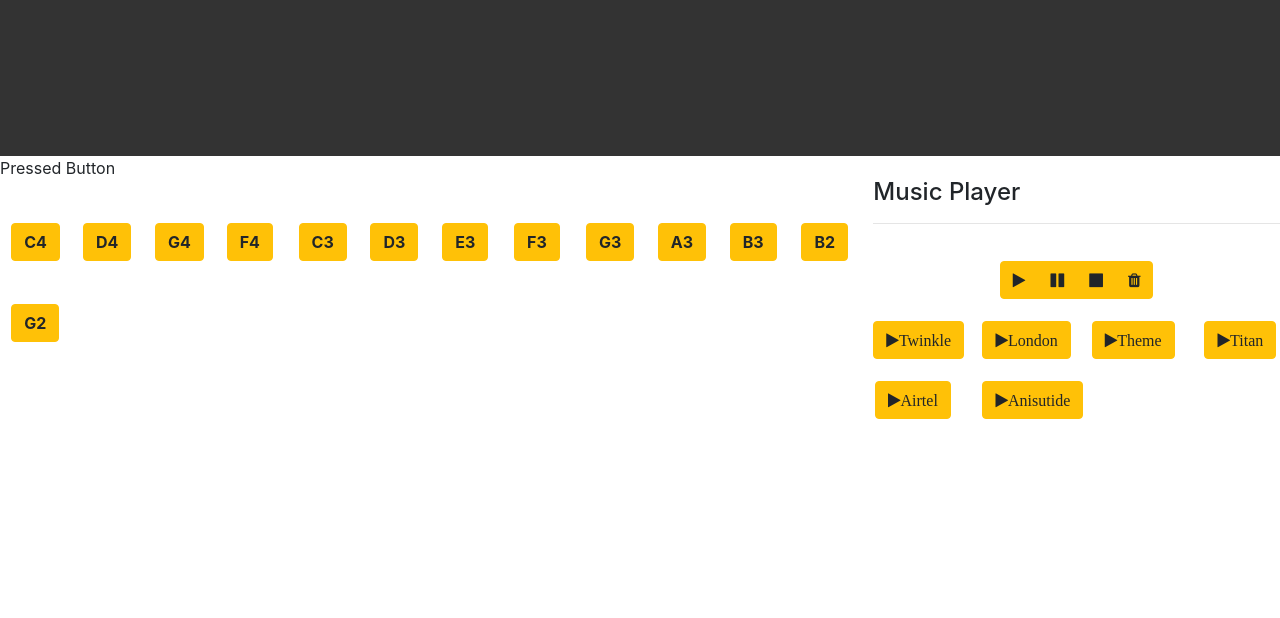
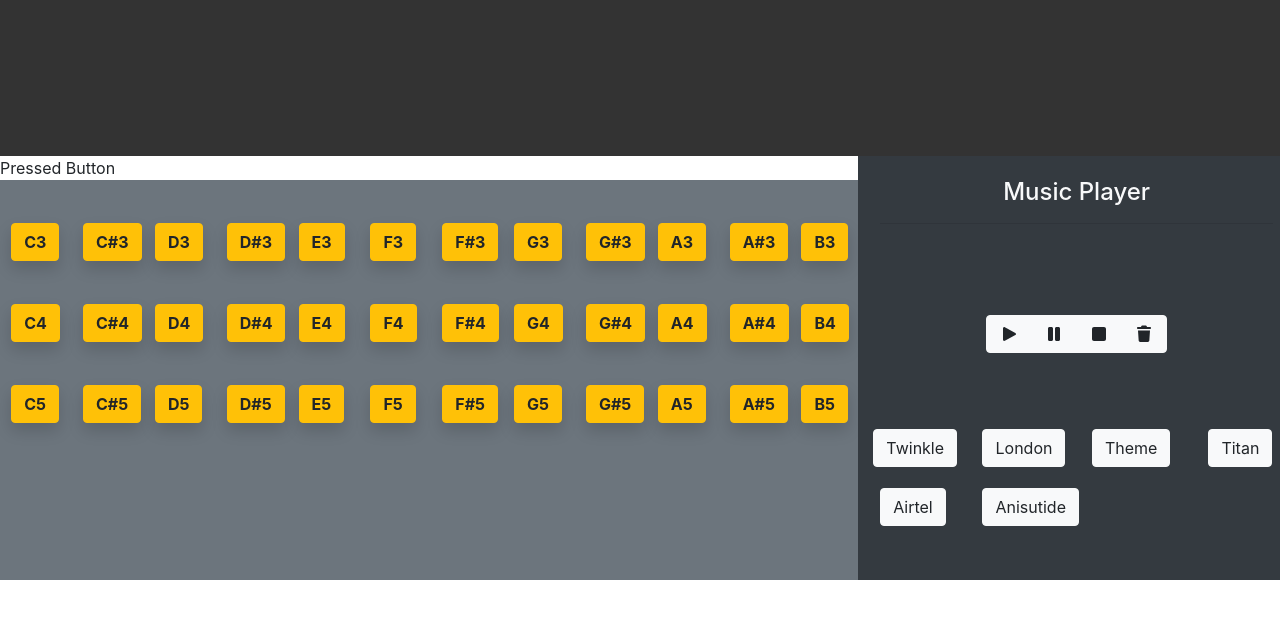
Before and after one commit to arsulegai/html-player, a plain HTML site: page index.html in a window 1280 px wide. Drawn offline with Linux system fonts and the light colour scheme.

Commit message:
Update the layout
Signed-off-by: S m, Aruna <arun.s.m.cse@gmail.com>

```diff
--- a/index.html
+++ b/index.html
@@ -4,21 +4,26 @@
         <title>
             Play the Music!
         </title>
-        <script src="static/scripts/js/music.js"></script>
+        <!-- Imports -->
+        <script type="text/javascript" src="static/fontawesome/js/all.min.js"></script>
         <script type="text/javascript" src="static/bootstrap-4.4.1/jquery.min.js"></script>
         <script type="text/javascript" src="static/bootstrap-4.4.1/js/bootstrap.bundle.min.js"></script>
         <script type="text/javascript" src="static/bootstrap-4.4.1/js/bootstrap.min.js"></script>
-        <link rel="stylesheet" href="static/css/controls.css">
-        <link rel="stylesheet" href="static/css/player.css">
-        <link rel="stylesheet" href="static/css/topbar.css">
-        <link rel="stylesheet" href="static/css/custom.css" />
-        <link rel="stylesheet" href="https://cdnjs.cloudflare.com/ajax/libs/font-awesome/4.7.0/css/font-awesome.min.css">
+
+        <!-- Custom -->
+        <script src="static/scripts/js/music.js"></script>
+
+        <!-- Imports -->
+        <link rel="stylesheet" href="static/fontawesome/css/all.min.css" />
         <link rel="stylesheet" href="static/bootstrap-4.4.1/css/bootstrap-grid.min.css" />
         <link rel="stylesheet" href="static/bootstrap-4.4.1/css/bootstrap-reboot.css" />
         <link rel="stylesheet" href="static/bootstrap-4.4.1/css/bootstrap.min.css" />
+        <!-- Custom -->
+        <link rel="stylesheet" href="static/css/topbar.css" />
+        <link rel="stylesheet" href="static/css/custom.css" />
     </head>
     <body>
-        <div class="conatiner">
+        <div class="conatiner d-flex flex-column h-100">
             <div class="row">
                 <!-- for showing the music graph -->
                 <div id="topbar" class="col-md-12 sticky-top topbar">
@@ -26,87 +31,164 @@
                         <!-- player animation goes here -->
                     </canvas>
                 </div>
-                <div class="col-md-8">
-                    <div class="row">
-                        <div class="col-md-12 height-300px">Pressed Button</div>
-                        <div class="col-md-12 chord-button">
+            </div>
+            <div class="row flex-grow-1">
+                <div class="col-md-8 h-100">
+                    <div class="row row-fluid">
+                        <div class="col-md-12">Pressed Button</div>
+                    </div>
+                    <div class="row row-fluid">
+                        <div class="chord-button col-md-12 overflow-auto bg-secondary">
                             <div class="row">
                                 <div class="col-md-1 padding-top-5per">
-                                    <button type="button" class="btn btn-warning"><b>C4</b></button>
+                                    <button type="button" class="shadow rounded btn btn-warning"><b>C3</b></button>
                                 </div>
                                 <div class="col-md-1 padding-top-5per">
-                                    <button type="button" class="btn btn-warning"><b>D4</b></button>
+                                    <button type="button" class="shadow rounded btn btn-warning"><b>C#3</b></button>
                                 </div>
                                 <div class="col-md-1 padding-top-5per">
-                                    <button type="button" class="btn btn-warning"><b>G4</b></button>
+                                    <button type="button" class="shadow rounded btn btn-warning"><b>D3</b></button>
                                 </div>
                                 <div class="col-md-1 padding-top-5per">
-                                    <button type="button" class="btn btn-warning"><b>F4</b></button>
+                                    <button type="button" class="shadow rounded btn btn-warning"><b>D#3</b></button>
                                 </div>
                                 <div class="col-md-1 padding-top-5per">
-                                    <button type="button" class="btn btn-warning"><b>C3</b></button>
+                                    <button type="button" class="shadow rounded btn btn-warning"><b>E3</b></button>
                                 </div>
                                 <div class="col-md-1 padding-top-5per">
-                                    <button type="button" class="btn btn-warning"><b>D3</b></button>
+                                    <button type="button" class="shadow rounded btn btn-warning"><b>F3</b></button>
                                 </div>
                                 <div class="col-md-1 padding-top-5per">
-                                    <button type="button" class="btn btn-warning"><b>E3</b></button>
+                                    <button type="button" class="shadow rounded btn btn-warning"><b>F#3</b></button>
                                 </div>
                                 <div class="col-md-1 padding-top-5per">
-                                    <button type="button" class="btn btn-warning"><b>F3</b></button>
+                                    <button type="button" class="shadow rounded btn btn-warning"><b>G3</b></button>
                                 </div>
                                 <div class="col-md-1 padding-top-5per">
-                                    <button type="button" class="btn btn-warning"><b>G3</b></button>
+                                    <button type="button" class="shadow rounded btn btn-warning"><b>G#3</b></button>
                                 </div>
                                 <div class="col-md-1 padding-top-5per">
-                                    <button type="button" class="btn btn-warning"><b>A3</b></button>
+                                    <button type="button" class="shadow rounded btn btn-warning"><b>A3</b></button>
                                 </div>
                                 <div class="col-md-1 padding-top-5per">
-                                    <button type="button" class="btn btn-warning"><b>B3</b></button>
+                                    <button type="button" class="shadow rounded btn btn-warning"><b>A#3</b></button>
                                 </div>
                                 <div class="col-md-1 padding-top-5per">
-                                    <button type="button" class="btn btn-warning"><b>B2</b></button>
+                                    <button type="button" class="shadow rounded btn btn-warning"><b>B3</b></button>
+                                </div>
+                            </div>
+                            <div class="row">
+                                <div class="col-md-1 padding-top-5per">
+                                    <button type="button" class="shadow rounded btn btn-warning"><b>C4</b></button>
                                 </div>
                                 <div class="col-md-1 padding-top-5per">
-                                    <button type="button" class="btn btn-warning"><b>G2</b></button>
+                                    <button type="button" class="shadow rounded btn btn-warning"><b>C#4</b></button>
+                                </div>
+                                <div class="col-md-1 padding-top-5per">
+                                    <button type="button" class="shadow rounded btn btn-warning"><b>D4</b></button>
+                                </div>
+                                <div class="col-md-1 padding-top-5per">
+                                    <button type="button" class="shadow rounded btn btn-warning"><b>D#4</b></button>
+                                </div>
+                                <div class="col-md-1 padding-top-5per">
+                                    <button type="button" class="shadow rounded btn btn-warning"><b>E4</b></button>
+                                </div>
+                                <div class="col-md-1 padding-top-5per">
+                                    <button type="button" class="shadow rounded btn btn-warning"><b>F4</b></button>
+                                </div>
+                                <div class="col-md-1 padding-top-5per">
+                                    <button type="button" class="shadow rounded btn btn-warning"><b>F#4</b></button>
+                                </div>
+                                <div class="col-md-1 padding-top-5per">
+                                    <button type="button" class="shadow rounded btn btn-warning"><b>G4</b></button>
+                                </div>
+                                <div class="col-md-1 padding-top-5per">
+                                    <button type="button" class="shadow rounded btn btn-warning"><b>G#4</b></button>
+                                </div>
+                                <div class="col-md-1 padding-top-5per">
+                                    <button type="button" class="shadow rounded btn btn-warning"><b>A4</b></button>
+                                </div>
+                                <div class="col-md-1 padding-top-5per">
+                                    <button type="button" class="shadow rounded btn btn-warning"><b>A#4</b></button>
+                                </div>
+                                <div class="col-md-1 padding-top-5per">
+                                    <button type="button" class="shadow rounded btn btn-warning"><b>B4</b></button>
+                                </div>
+                            </div>
+                            <div class="row">
+                                <div class="col-md-1 padding-top-5per">
+                                    <button type="button" class="shadow rounded btn btn-warning"><b>C5</b></button>
+                                </div>
+                                <div class="col-md-1 padding-top-5per">
+                                    <button type="button" class="shadow rounded btn btn-warning"><b>C#5</b></button>
+                                </div>
+                                <div class="col-md-1 padding-top-5per">
+                                    <button type="button" class="shadow rounded btn btn-warning"><b>D5</b></button>
+                                </div>
+                                <div class="col-md-1 padding-top-5per">
+                                    <button type="button" class="shadow rounded btn btn-warning"><b>D#5</b></button>
+                                </div>
+                                <div class="col-md-1 padding-top-5per">
+                                    <button type="button" class="shadow rounded btn btn-warning"><b>E5</b></button>
+                                </div>
+                                <div class="col-md-1 padding-top-5per">
+                                    <button type="button" class="shadow rounded btn btn-warning"><b>F5</b></button>
+                                </div>
+                                <div class="col-md-1 padding-top-5per">
+                                    <button type="button" class="shadow rounded btn btn-warning"><b>F#5</b></button>
+                                </div>
+                                <div class="col-md-1 padding-top-5per">
+                                    <button type="button" class="shadow rounded btn btn-warning"><b>G5</b></button>
+                                </div>
+                                <div class="col-md-1 padding-top-5per">
+                                    <button type="button" class="shadow rounded btn btn-warning"><b>G#5</b></button>
+                                </div>
+                                <div class="col-md-1 padding-top-5per">
+                                    <button type="button" class="shadow rounded btn btn-warning"><b>A5</b></button>
+                                </div>
+                                <div class="col-md-1 padding-top-5per">
+                                    <button type="button" class="shadow rounded btn btn-warning"><b>A#5</b></button>
+                                </div>
+                                <div class="col-md-1 padding-top-5per">
+                                    <button type="button" class="shadow rounded btn btn-warning"><b>B5</b></button>
                                 </div>
                             </div>
                         </div>
                     </div>
                 </div>
-                <div class="col-md-4">
-                    <div class="row">
+                <div class="col-md-4 bg-dark">
+                    <div class="row row-fluid flex-grow h-100">
                         <div class="col-md-12 padding-5per">
-                            <h4>Music Player</h4>
+                            <h4 class="text-center text-light">Music Player</h4>
                             <hr />
                         </div>
                         <div class="col-md-12 text-center">
                             <div class="btn-group active" role="group">
-                                <button type="button" class="btn btn-warning"><i class="fa fa-play"></i></button>
-                                <button type="button" class="btn btn-warning"><i class="fa fa-pause" aria-hidden="true"></i></button>
-                                <button type="button" class="btn btn-warning"><i class="fa fa-stop" aria-hidden="true"></i></button>
-                                <button type="button" class="btn btn-warning"><i class="fa fa-trash" aria-hidden="true"></i></button>
+                                <button type="button" class="btn btn-light"><i class="fa fa-play"></i></button>
+                                <button type="button" class="btn btn-light"><i class="fa fa-pause" aria-hidden="true"></i></button>
+                                <button type="button" class="btn btn-light"><i class="fa fa-stop" aria-hidden="true"></i></button>
+                                <button type="button" class="btn btn-light"><i class="fa fa-trash" aria-hidden="true"></i></button>
                             </div>
                         </div>
                         <div class="col-md-12 text-center">
                             <div class="row">
                                 <div class="col-md-3 padding-top-5per">
-                                    <button class="btn btn-warning fa fa-play" onclick="play(twinkle, 90)">Twinkle</button>
+                                    <button class="btn btn-light" onclick="play(twinkle, 90)">Twinkle</button>
                                 </div>
                                 <div class="col-md-3 padding-top-5per">
-                                    <button class="btn btn-warning fa fa-play" onclick="play(london, 90)">London</button>
+                                    <button class="btn btn-light" onclick="play(london, 90)">London</button>
                                 </div>
                                 <div class="col-md-3 padding-top-5per">
-                                    <button class="btn btn-warning fa fa-play" onclick="play(theme, 90)">Theme</button>
+                                    <button class="btn btn-light" onclick="play(theme, 90)">Theme</button>
                                 </div>
                                 <div class="col-md-3 padding-top-5per">
-                                    <button class="btn btn-warning fa fa-play" onclick="play(titan, 120)">Titan</button>
+                                    <button class="btn btn-light" onclick="play(titan, 120)">Titan</button>
                                 </div>
                                 <div class="col-md-3 padding-top-5per">
-                                    <button class="btn btn-warning fa fa-play" onclick="play(airtel, 160)">Airtel</button>
+                                    <button class="btn btn-light" onclick="play(airtel, 160)">Airtel</button>
                                 </div>
                                 <div class="col-md-3 padding-top-5per">
-                                    <button class="btn btn-warning fa fa-play" onclick="play(anisutide, 120)">Anisutide</button>
+                                    <button class="btn btn-light" onclick="play(anisutide, 120)">Anisutide</button>
                                 </div>
                             </div>
                         </div>
@@ -114,13 +196,5 @@
                 </div>
             </div>
         </div>
-        <!-- left panel has composed notes and the keys -->
-        <div id="player" class="player">
-            <div id="notes"></div>
-            <div id="keys"></div>
-        </div>
-        <!-- right panel has buttons to play, pause, stop the music
-        and also has buttons to remove an entry from composed notes -->
-
     </body>
 </html>
```
